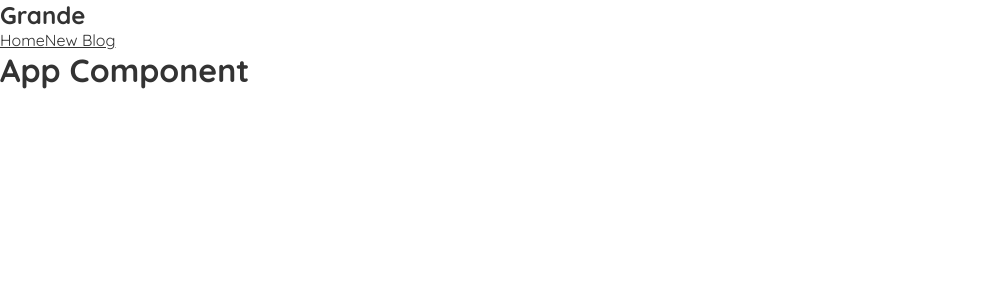
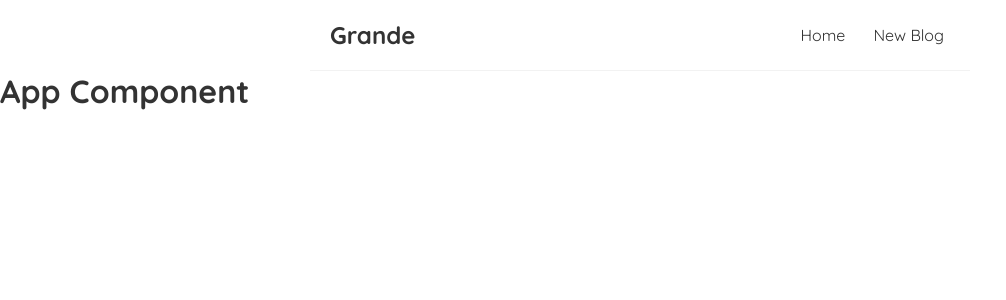
Before and after one commit to rcho100/Grande, a React (Create React App) app: page / in a window 1280 px wide. Shown: the top 300 px of the page, without its empty margins (0-1006 px from the left). Built offline with nearby package versions, Linux system fonts and the light colour scheme.

Commit message:
Position & size navbar including links & border

```diff
--- a/src/index.css
+++ b/src/index.css
@@ -5,3 +5,22 @@
   font-family: "Quicksand";
   color: #333;
 }
+
+.navbar {
+  padding: 20px;
+  display: flex;
+  align-items: center;
+  max-width: 620px;
+  margin: 0 auto;
+  border-bottom: 1px solid #f2f2f2;
+}
+
+.navbar .links {
+  margin-left: auto;
+}
+
+.navbar a {
+  margin-left: 16px;
+  text-decoration: none;
+  padding: 6px;
+}
```
